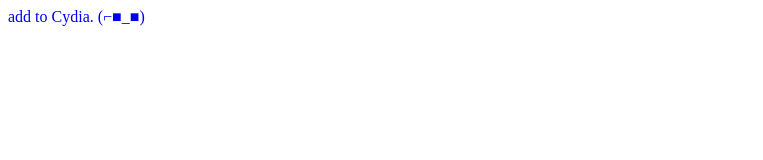
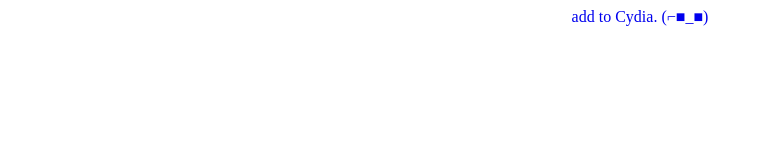
Before and after one commit to mwoolweaver/repo, a plain HTML site: page index.html in a window 1280 px wide. Shown: the whole page, without its empty margins (0-763 px from the left). Drawn offline with Linux system fonts and the light colour scheme.

Commit message:
Update index.html

```diff
--- a/index.html
+++ b/index.html
@@ -1 +1 @@
-<a href="https://cydia.saurik.com/api/share#?source=https://repo.mwoolweaver.us/" style="text-decoration: none">  add to Cydia. (⌐■_■) </a>
+<center> <a href="https://cydia.saurik.com/api/share#?source=https://repo.woolweaver.site/" style="text-decoration: none">  add to Cydia. (⌐■_■) </a></center>
```
